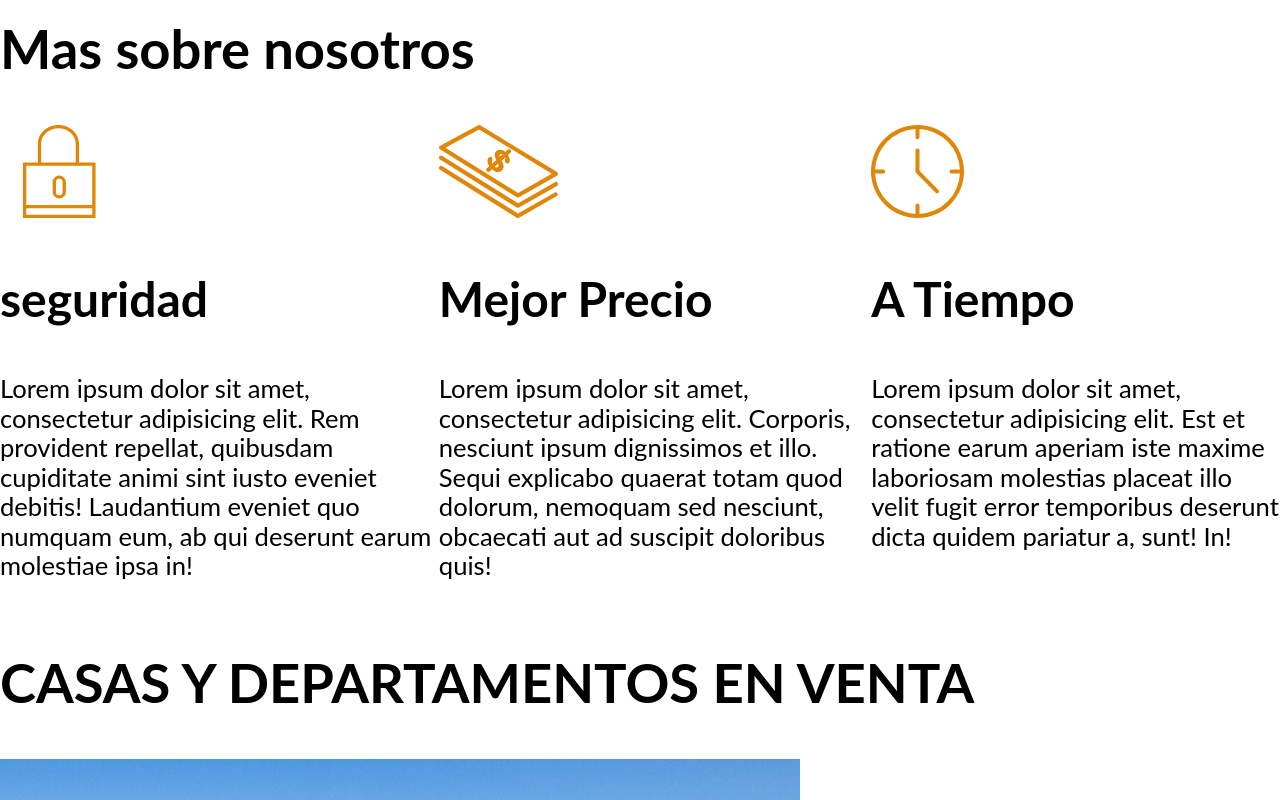
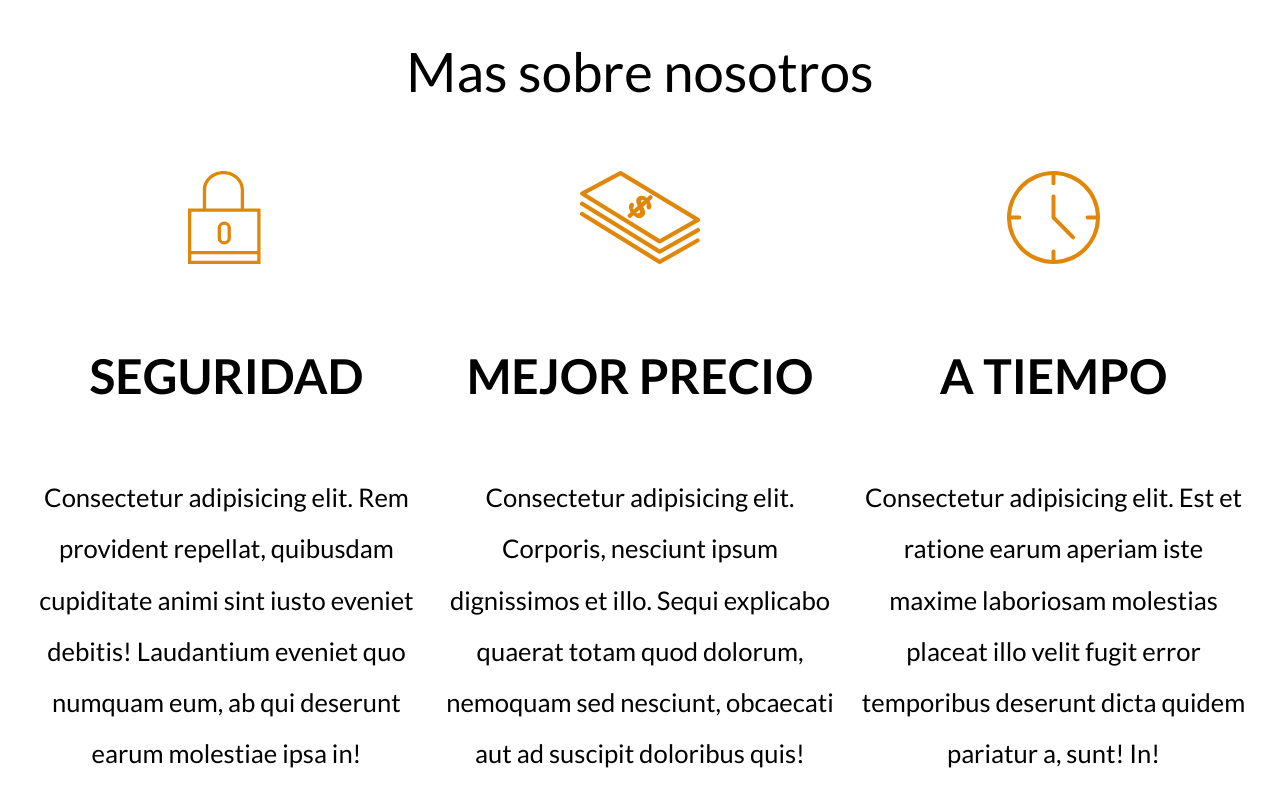
Before and after one commit to gar883/curso-web, a plain HTML site: page index.html in a window 1280 px wide. Shown: the part 1020-1820 px from the top of the page. Drawn offline with Linux system fonts and the light colour scheme.

Commit message:
nueva version

```diff
--- a/estilo.css
+++ b/estilo.css
@@ -1,16 +1,28 @@
 html{
+    box-sizing: border-box;
     font-size: 62,5%;/*reset para REMS - 62,5% = 10px de 16px*/
 }
 
+*, *:before, *:after {
+    box-sizing: inherit;
+}
 body{
     font-family: 'Lato', sans-serif;
     font-size: 1.6rem;
+    line-height: 2;
 }
 /**GLOBALES**/
+    img {
+            max-width: 100%;
+        }
+
     .contenedor{
+        width: 95%;
         max-width: 120rem;
         margin:0 auto;
+        align-content: center;
          }
+
     h1{
         font-size: 3.8rem;
     }
@@ -29,6 +41,13 @@ h4{
     margin-top: 2rem;
     margin-bottom: 2rem;
 }
+.fw-400{
+    font-weight: 400;
+}
+.centrar-texto{
+
+    text-align: center;
+}
 
     /*header*/
 .header-del-sitio{
@@ -39,18 +58,20 @@ h4{
     background-size: cover;
     background-position: center center;
     }
-/*contenido header*/
+
 .contenido-header{
     height: 100%;
     display: flex;
     flex-direction: column;
     justify-content: space-between;
+
  }
 .contenido-header h1{
     color: white;
+    font-size: 3.5rem;
     padding-bottom: 2rem;
-    max-width: 60rem;
-    line-height: 2;
+    max-width: 70rem;
+    text-transform: uppercase;
 
 
 }
@@ -70,11 +91,23 @@ h4{
     .nav-principal a:last-of-type{
         margin-right: 0;
     }
+    .nav-principal a:hover{
+        color:cadetblue;
+    }
 /*CONTENEDOR*/
-.contenedor{
-    align-content: center;
-    }
+
 /*CONTENEDOR SOBRE NOSOTROS*/
+
     .iconos-nosotros{
         display: flex;
+        justify-content: space-between;
+
     }
+    .icono{
+        flex-basis:calc(33.3% - 1rem);
+        text-align:center;
+
+   }
+   .iconos-nosotros h3{
+       text-transform: uppercase;
+   }
--- a/index.html
+++ b/index.html
@@ -6,7 +6,7 @@
         <meta name="viewport" content="width=device-width,initial-scale=1.0">
         <meta http-equiv="X-UA-Compatible" content="ie=edge">
         <meta name="keywords" content="alquiler,venta,casas,departamentos">
-        <link rel="stylesheet" href="normalize.css";
+        <link rel="stylesheet" href="normalize.css";>
         <link href="https://fonts.googleapis.com/css2?family=Lato:wght@400;700;900&display=swap" rel="stylesheet">
         <link rel="stylesheet" href="estilo.css">
 
@@ -32,52 +32,56 @@
         </header>
 
         <section class="contenedor section">
+            <h2 class="fw-400 centrar-texto">Mas sobre nosotros</h2>
 
-            <h2>Mas sobre nosotros</h2>
                <div class="iconos-nosotros">
                     <div class="icono">
                     <img src="img/icono1.svg" alt="icono seguridad">
                     <h3>seguridad</h3>
-                    <p> Lorem ipsum dolor sit amet, consectetur adipisicing elit. Rem provident repellat, quibusdam cupiditate animi sint iusto eveniet debitis! Laudantium eveniet quo numquam eum, ab qui deserunt earum molestiae ipsa in!</p>
+                    <p>Consectetur adipisicing elit. Rem provident repellat, quibusdam cupiditate animi sint iusto eveniet debitis! Laudantium eveniet quo numquam eum, ab qui deserunt earum molestiae ipsa in!</p>
                     </div>
 
                     <div class="icono">
                     <img src="img/icono2.svg" alt="icono mejor precio">
                     <h3>Mejor Precio</h3>
-                    <p>Lorem ipsum dolor sit amet, consectetur adipisicing elit. Corporis, nesciunt ipsum dignissimos et illo. Sequi explicabo quaerat totam quod dolorum, nemoquam sed nesciunt, obcaecati aut ad suscipit doloribus quis!</p>
-
+                    <p>Consectetur adipisicing elit. Corporis, nesciunt ipsum dignissimos et illo. Sequi explicabo quaerat totam quod dolorum, nemoquam sed nesciunt, obcaecati aut ad suscipit doloribus quis!</p>
                     </div>
 
                     <div class="icono">
                     <img src="img/icono3.svg" alt="icono a tiempo">
                     <h3>A Tiempo</h3>
-                    <p>Lorem ipsum dolor sit amet, consectetur adipisicing elit. Est et ratione earum aperiam iste maxime laboriosam molestias placeat illo velit fugit error temporibus deserunt dicta quidem pariatur a, sunt! In!</p>
+                    <p>Consectetur adipisicing elit. Est et ratione earum aperiam iste maxime laboriosam molestias placeat illo velit fugit error temporibus deserunt dicta quidem pariatur a, sunt! In!</p>
                     </div>
                 </div>
         </section>
 
-        <main>
-               <h2>CASAS Y DEPARTAMENTOS EN VENTA</h2>
-
+        <main class="section contenedor">
+               <h2 class="fw-400 centrar-texto">CASAS Y DEPARTAMENTOS EN VENTA</h2>
+        <div class="contenedor-anuncios">
+               <div>
             <img src="img/anuncio1.jpg" alt="anuncio casa en el lago">
                 <h3>casa de lujo frente al lago</h3>
                 <p>casa en el lago con excelente vista,acabado premium al mejor precio</p>
                 <p>$20.000.000</p>
                 <a href="#">Ver Propiedad</a>
-
+            </div>
+            <div>
                 <img src="img/anuncio2.jpg" alt="casa de lujo">
                 <h3>Casa Terminados de lujo</h3>
                 <p>Casa con diseño moderno,tecnologia inteligente y amueblada</p>
                 <p>$40.000.000</p>
                 <a href="#">Ver Propiedad</a>
-
+            </div>
+            <div>
                 <img src="img/anuncio3.jpg" alt="Casa con piscina">
                 <h3>Casa con Piscina</h3>
                 <p>casa con Piscina, acabados de lujo, hubicada en el centro de la ciudad </p>
                 <p>$30.000.000</p>
                 <a href="#">Ver Propiedad</a>
+            </div>
+        </div>
+            <a href="anuncios.html">VER TODAS</a>
 
-            <a href="anuncios.html">VER TODAS</a>
         </main>
 
         <section>
```
Lines whose indentation alone changed are shown as unchanged.
